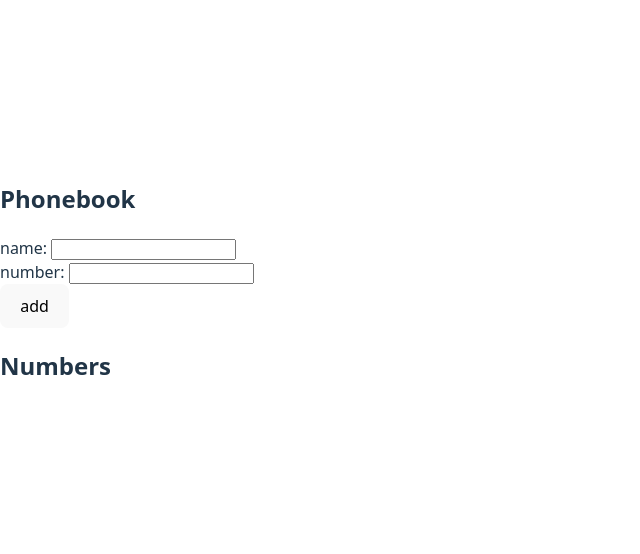
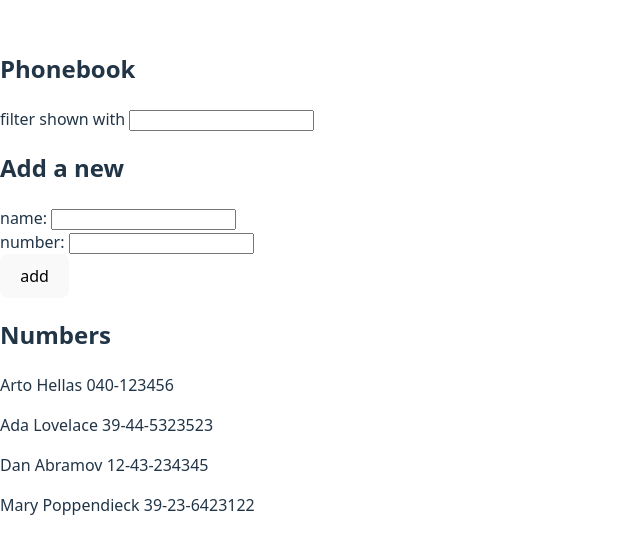
Before and after one commit to YoshiLoL0526/fullstack_course, a React (Vite) app in the folder part2/agenda/: page / in a window 1280 px wide. Shown: the part 118-672 px from the top of the page, without its empty margins (0-640 px from the left). Built offline with nearby package versions, Linux system fonts and the light colour scheme.

Commit message:
Implemented filter name feature

```diff
--- a/part2/agenda/src/App.tsx
+++ b/part2/agenda/src/App.tsx
@@ -1,9 +1,15 @@
 import { useState } from 'react'
 
 const App = () => {
-  const [persons, setPersons] = useState([])
+  const [persons, setPersons] = useState([
+    { name: 'Arto Hellas', number: '040-123456', id: 1 },
+    { name: 'Ada Lovelace', number: '39-44-5323523', id: 2 },
+    { name: 'Dan Abramov', number: '12-43-234345', id: 3 },
+    { name: 'Mary Poppendieck', number: '39-23-6423122', id: 4 }
+  ])
   const [newName, setNewName] = useState('')
   const [newNumber, setNewNumber] = useState('')
+  const [filterName, setFilterName] = useState('')
 
   const addNewPerson = (event) => {
     event.preventDefault()
@@ -29,9 +35,20 @@
     setNewNumber(event.target.value)
   }
 
+  const handlefilterNameChange = (event) => {
+    setFilterName(event.target.value)
+  }
+
   return (
     <div>
       <h2>Phonebook</h2>
+      <form>
+        <div>
+          filter shown with <input value={filterName} onChange={handlefilterNameChange} />
+        </div>
+      </form>
+
+      <h2>Add a new</h2>
       <form onSubmit={addNewPerson}>
         <div>
           name: <input value={newName} onChange={handleNameChange} />
@@ -43,7 +60,7 @@
       </form>
       <h2>Numbers</h2>
       <div>
-        {persons.map((person) => <p key={person.name}>{person.name} {person.number}</p>)}
+        {persons.filter(person => person.name.toLowerCase().includes(filterName.toLowerCase())).map((person) => <p key={person.name}>{person.name} {person.number}</p>)}
       </div>
     </div>
   )
```
